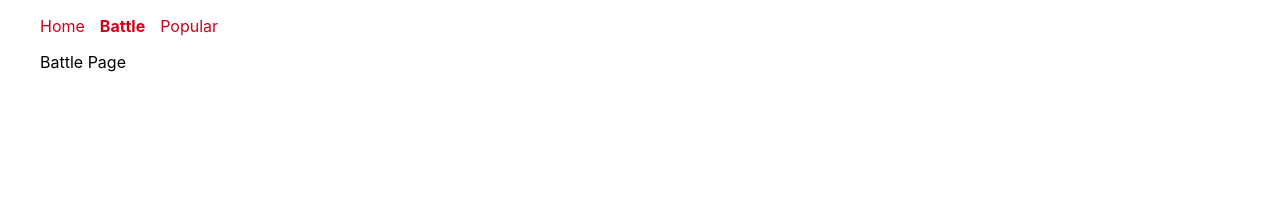
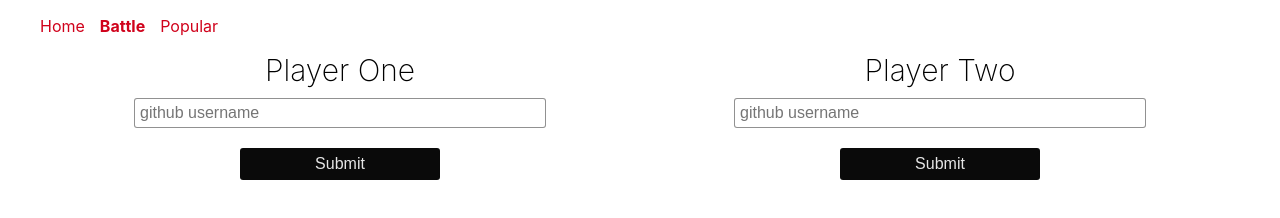
Before and after one commit to alanlima/react-fundamentals, a React app: page /battle in a window 1280 px wide. Built offline with nearby package versions, Linux system fonts and the light colour scheme.

Commit message:
build the layout to show the user image from github

```diff
--- a/app/components/App.js
+++ b/app/components/App.js
@@ -4,6 +4,7 @@ import Home from './home';
 import Battle from './battle';
 import { BrowserRouter, Route, Switch } from 'react-router-dom';
 import Nav from './nav';
+import Results from './results'
 
 class App extends Component {
     render(){
@@ -16,6 +17,7 @@ class App extends Component {
                         <Route exact path="/" component={Home} />
                         <Route exact path='/popular' component={Popular} />
                         <Route exact path='/battle' component={Battle} />
+                        <Route path='/battle/results' component={Results} />
                         <Route render={function(){
                             return <p>Not Found</p>;
                         }} />
--- a/app/components/Battle.js
+++ b/app/components/Battle.js
@@ -1,9 +1,170 @@
 import React, {Component} from 'react';
+import PropTypes from 'prop-types';
+import { Link } from 'react-router-dom';
+
+function PlayerPreview (props) {
+    return (
+        <div>
+            <div className='column'>
+                <img className='avatar'
+                     src={props.avatar}
+                     alt={'Avatar for ' + props.username} />
+                <h2 className='username'>@{props.username}</h2>
+            </div>
+            <button
+                className='reset'
+                onClick={props.onReset.bind(null, props.id)}>
+                Reset
+            </button>
+        </div>
+    )
+}
+
+PlayerPreview.propTypes = {
+    avatar: PropTypes.string.isRequired,
+    username: PropTypes.string.isRequired,
+    id: PropTypes.string.isRequired,
+    onReset: PropTypes.func.isRequired
+};
+
+class PlayerInput extends Component {
+    constructor(props){
+        super(props);
+
+        this.state = {
+            username: '',
+        }
+
+        this.handleChange = this.handleChange.bind(this);
+        this.handleSubmit = this.handleSubmit.bind(this);
+    }
+
+    handleChange(event) {
+        let value = event.target.value;
+        this.setState({
+            username: value
+        });
+    }
+
+    handleSubmit(event){
+        event.preventDefault();
+
+        this.props.onSubmit(
+            this.props.id,
+            this.state.username
+        );
+    }
+
+    render(){
+        return (
+            <form className='column'>
+                <label className='header' htmlFor='username'>
+                    {this.props.label}
+                </label>
+                <input
+                    id='username'
+                    placeholder='github username'
+                    type='text'
+                    autoComplete='off'
+                    value={this.state.username}
+                    onChange={this.handleChange}
+                />
+                <button
+                    className='button'
+                    type='submit'
+                    disabled={!this.state.username}
+                    onClick={this.handleSubmit}>
+                    Submit
+                </button>
+            </form>
+        )
+    }
+}
+
+PlayerInput.propTypes = {
+    id: PropTypes.string.isRequired,
+    label: PropTypes.string.isRequired,
+    onSubmit: PropTypes.func.isRequired
+}
 
 class Battle extends Component {
+    constructor(props){
+        super(props);
+
+        this.state = {
+            playerOneName: '',
+            playerTwoName: '',
+            playerOneImage: null,
+            playerTwoImage: null,
+        }
+
+        this.handleSubmit = this.handleSubmit.bind(this);
+        this.handleReset = this.handleReset.bind(this);
+    }
+
+    handleSubmit(id, username){
+        let newState = {};
+
+        newState[id + 'Name'] = username;
+        newState[id + 'Image'] = 'https://github.com/' + username + '.png?size=200';
+
+        this.setState(newState);
+    }
+
+    handleReset(id){
+        let newState = {};
+
+        newState[id + 'Name'] = '';
+        newState[id + 'Image'] = null;
+
+        this.setState(newState);
+    }
+
     render() {
+        const match = this.props.match;
+        const playerOneName = this.state.playerOneName;
+        const playerTwoName = this.state.playerTwoName;
+        const playerOneImage = this.state.playerOneImage;
+        const playerTwoImage = this.state.playerTwoImage;
+
         return (
-            <div> Battle Page </div>
+            <div>
+                <div className='row'>
+                    {!playerOneName
+                        && <PlayerInput
+                                id='playerOne'
+                                label='Player One'
+                                onSubmit={this.handleSubmit} />}
+
+                    {playerOneImage !== null &&
+                        <PlayerPreview
+                            id='playerOne'
+                            avatar={playerOneImage}
+                            username={playerOneName}
+                            onReset={this.handleReset}
+                            />}
+
+                    {!playerTwoName
+                        && <PlayerInput
+                                id='playerTwo'
+                                label='Player Two'
+                                onSubmit={this.handleSubmit} />}
+
+                    {playerTwoImage !== null &&
+                        <PlayerPreview
+                            id='playerTwo'
+                            avatar={playerTwoImage}
+                            username={playerTwoName}
+                            onReset={this.handleReset}
+                            />}
+                </div>
+
+                {playerOneImage && playerTwoImage &&
+                    <Link className='button' to={{
+                        pathname: match.url + '/results',
+                        search: '?playerOneName=' + playerOneName + '&playerTwoName=' + playerTwoName
+                    }}>Battle !!</Link>}
+            </div>
         );
     }
 }
--- /dev/null
+++ b/app/components/Results.js
@@ -0,0 +1,13 @@
+import React, { Component } from 'react';
+
+class Results extends Component {
+    render(){
+        return (
+            <div>
+                Results
+            </div>
+        )
+    }
+}
+
+module.exports = Results;
--- a/app/index.css
+++ b/app/index.css
@@ -97,3 +97,53 @@ li {
 .button:active {
   transform: translateY(1px);
 }
+
+.row {
+    display: flex;
+    justify-content: space-around;
+}
+
+.column {
+    display: flex;
+    flex-direction: column;
+    width: 500px;
+    align-items: center;
+}
+
+.column input {
+    border-radius: 3px;
+    margin: 10px 0;
+    padding: 5px;
+    border: 1px solid rgba(0, 0, 0, 0.43);
+    font-size: 16px;
+    width: 80%;
+}
+
+.column label {
+    text-align: center;
+    font-size: 30px;
+    font-weight: 200;
+}
+
+.header {
+    text-align: center;
+    font-size: 30px;
+    font-weight: 200;
+}
+
+.avatar {
+
+}
+
+.reset {
+    border: none;
+    background: transparent;
+    color: #d0021b;
+    display: block;
+    width: 100%;
+    text-align: center;
+}
+
+.reset:hover {
+    cursor: pointer;
+}
```
